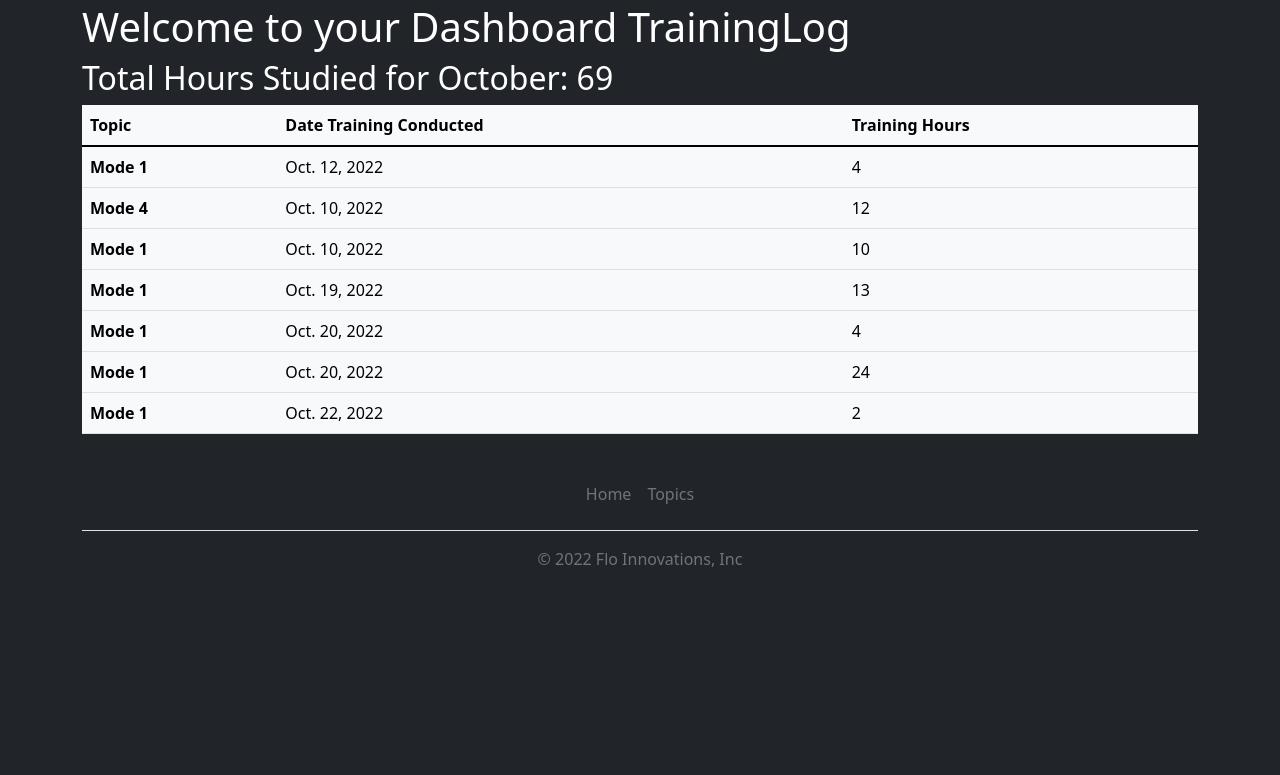
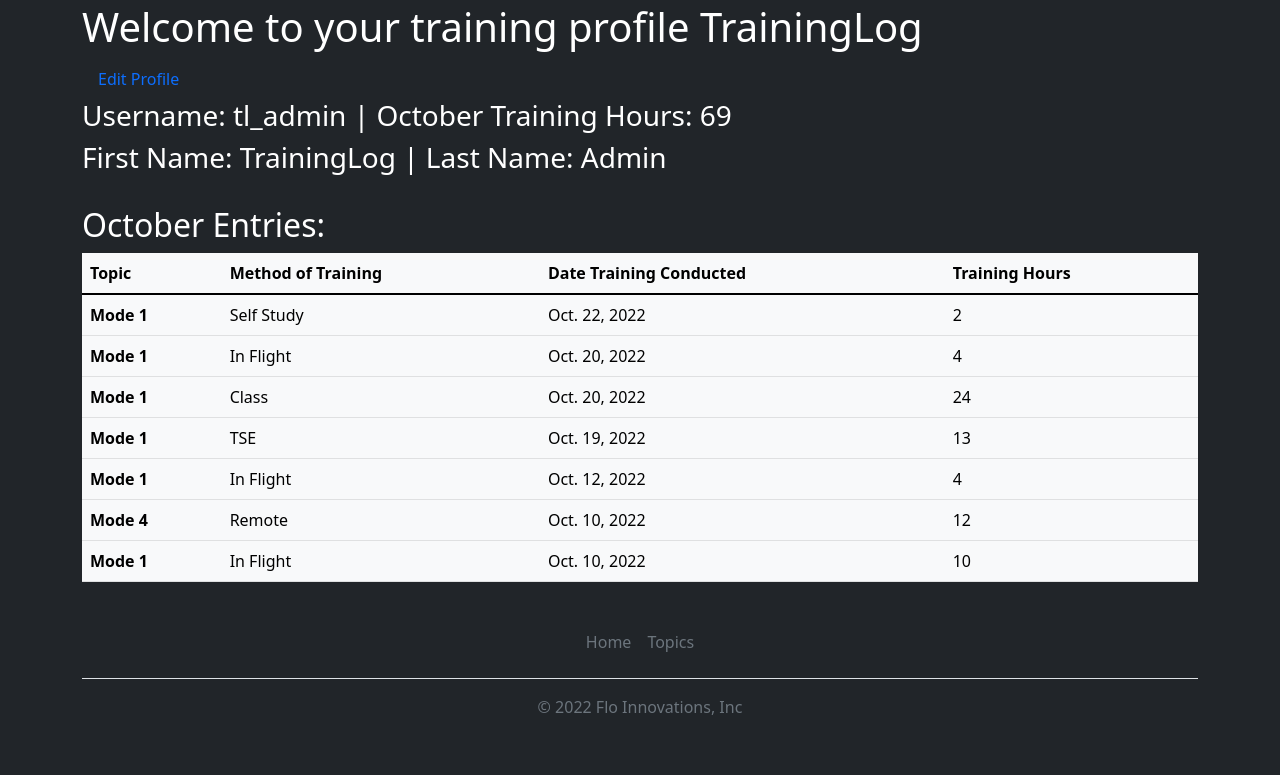
Before and after one commit to gflorkowski4/traininglogsbyflo, a Django app: page /users/dashboard/ in a window 1280 px wide. Shown: the part 69-844 px from the top of the page. Before the commit the page ends 636 px from the top, so only its background shows below. Run offline with Django 4.2, Linux system fonts and the light colour scheme; a user stored in the database is signed in; data comes from the database, SQL or seed files in the repository; both versions use the stored data as it was after the commit; some libraries are stand-ins or nearby versions.

```diff
--- a/training_logs/templates/training_logs/base.html
+++ b/training_logs/templates/training_logs/base.html
@@ -43,7 +43,7 @@
                             </a>
                             <ul class="dropdown-menu">
                                 <li><a class="dropdown-item" href="{% url 'training_logs:topics' %}">Topics</a></li>
-                                <li><a class="dropdown-item" href="#">Profile</a></li>
+                                <li><a class="dropdown-item" href="{% url 'users:dashboard' %}">Profile</a></li>
                             </ul>
                         </li>
                         {% if user.is_superuser %}
--- a/users/templates/registration/admin_dashboard.html
+++ b/users/templates/registration/admin_dashboard.html
@@ -3,6 +3,7 @@
 {% block page_header %}<h1>Welcome to your Admin Dashboard {{ owner }}</h1>{% endblock page_header %}
 
 {% block content %}
+<a class="nav-link" href="{% url 'users:search_results' %}">Search Dates</a>
 </br>
 <h2>The following Individuals have not completed the required hours</h2>
 </br>
@@ -63,6 +64,4 @@
       </tr>
     </tbody>
   </table>
-<h3>Quarterly statistics (total hours, percent completed):</h3>
-
 {% endblock content %}
--- a/users/templates/registration/dashboard.html
+++ b/users/templates/registration/dashboard.html
@@ -1,20 +1,25 @@
 {% extends "training_logs/base.html" %}
 
-{% block page_header %}<h1>Welcome to your Dashboard {{ owner.first_name }}</h1>{% endblock page_header %}
+{% block page_header %}<h1>Welcome to your training profile {{ owner.first_name }}</h1>
+<a class="nav-link" href="{% url 'users:edit_profile' %}">Edit Profile</a>
+{% endblock page_header %}
 
 {% block content %}
 {% for user, hours in total_hours.items %}
 {% if owner == user %}
-<h2>Total Hours Studied for {{ current_month}}: {{ hours }}</h2>
+<h3>Username: {{owner.username}} | {{ current_month}} Training Hours: {{ hours }} </h3>
+<h3>First Name: {{owner.first_name}} | Last Name: {{owner.last_name}}</h3>
 {% endif %}
 {% endfor %}
-
+</br>
+<h2>{{current_month}} Entries:</h2>
 {% for user in users %}
 {% if owner == user %}
 <table class="table table-light table-hover">
   <thead>
     <tr>
       <th scope="col">Topic</th>
+      <th scope="col">Method of Training</th>
       <th scope="col">Date Training Conducted</th>
       <th scope="col">Training Hours</th>
     </tr>
@@ -26,6 +31,7 @@
     {% if user.id == entry.topic.owner.id %}
     <tr>
       <th scope="row">{{ entry.topic}}</th>
+      <td>{{ entry.method_of_training }}</td>
       <td>{{ entry.date_training_conducted }}</td>
       <td>{{ entry.hours }}</td>
     </tr>
--- a/users/urls.py
+++ b/users/urls.py
@@ -11,5 +11,6 @@ urlpatterns = [
     path('register/', views.register, name='register'),
     path('dashboard/', views.dashboard, name='dashboard'),
     path('admin_dashboard/', views.admin_dashboard, name='admin_dashboard'),
-
+    path('edit_profile/',views.edit_profile, name='edit_profile'),
+    path('search_results/', views.search_results, name='search_results')
 ]
--- a/users/views.py
+++ b/users/views.py
@@ -1,11 +1,12 @@
 from django.shortcuts import render, redirect
 from django.contrib.auth import login
-from django.contrib.auth.forms import UserCreationForm
+from django.db.models.functions import Extract
+from django.contrib.auth.forms import UserCreationForm, UserChangeForm
 from training_logs.models import Entry, Topic
 from django.contrib.auth.models import User
 from django.contrib.auth.decorators import login_required
 from django.http import Http404
-from .forms import SignUpForm
+from .forms import EditProfileForm, SignUpForm
 
 from datetime import datetime
 
@@ -36,9 +37,10 @@ def dashboard(request):
     """Dashboard to present data"""
     current_month = datetime.now().strftime('%B')
     owner = request.user
-    entries = Entry.objects.all()
+    entries = Entry.objects.all().order_by('-date_training_conducted')
     topics = Topic.objects.all()
     users = User.objects.all()
+    user_count = User.objects.count()
     total_hours = {}
 
     for user in users:
@@ -63,11 +65,12 @@ def admin_dashboard(request):
     if request.user.is_superuser:
         current_month = datetime.now().strftime('%B')
         owner = request.user
-        entries = Entry.objects.all()
+        entries = Entry.objects.all().order_by('-date_training_conducted')
         topics = Topic.objects.all()
         users = User.objects.all()
         total_hours = {}
         training_method_hours = {}
+        entry_quarters = {}
 
         for user in users:
             hours_total = 0
@@ -77,15 +80,13 @@ def admin_dashboard(request):
                         hours_total += entry.hours
             total_hours[user] = hours_total
 
-
-        for method in ['TSE', 'Remote','Class','In Flight']:
+        for method in ['TSE', 'Remote', 'Class', 'In Flight', 'Self Study']:
             method_hours = 0
             for entry in entries:
                 if entry.month_published() == current_month:
                     if entry.method_of_training == method:
                         method_hours += entry.hours
             training_method_hours[method] = method_hours
-
 
         return render(request, 'registration/admin_dashboard.html',
                       {'entries': entries,
@@ -94,6 +95,68 @@ def admin_dashboard(request):
                        'owner': owner,
                        'total_hours': total_hours,
                        'training_method_hours': training_method_hours,
-                       'current_month': current_month})
+                       'current_month': current_month,
+                       })
     else:
         raise Http404
+
+
+@login_required
+def edit_profile(request):
+    if request.method == 'POST':
+        form = EditProfileForm(request.POST, instance=request.user)
+        if form.is_valid:
+            form.save()
+            return redirect('users:dashboard')
+    else:
+        form = EditProfileForm(instance=request.user)
+        args = {
+            'form': form}
+        return render(request, 'registration/edit_profile.html', args)
+
+
+@login_required
+def search_results(request):
+    training_method_hours = {}
+    total_hours = {}
+    users = User.objects.all()
+    bad_users = {}
+
+    if request.method == 'POST':
+        start_date = request.POST.get('start_date')
+        end_date = request.POST.get('end_date')
+        req_hours = int(request.POST.get('req_hours'))
+
+        # Now the data is the entries that are in between the selected dates.
+        data = Entry.objects.filter(
+            date_training_conducted__range=(start_date, end_date)).order_by('-date_training_conducted')
+
+        # Query for Each Training Method Totals
+        for method in ['TSE', 'Remote', 'Class', 'In Flight', 'Self Study']:
+            method_hours = 0
+            for entry in data:
+                if entry.method_of_training == method:
+                    method_hours += entry.hours
+            training_method_hours[method] = method_hours
+
+        # User Totals for the queried dates
+        for user in users:
+            hours_total = 0
+            for entry in data:
+                if user == entry.topic.owner:
+                    hours_total += entry.hours
+            total_hours[user] = hours_total
+
+        #people that have not done the correct hours
+        for user, hours in total_hours.items():
+            if hours < req_hours:
+                bad_users[user] = hours
+
+        return render(request, 'registration/search_results.html', {'data': data,
+                                                                    'training_method_hours': training_method_hours,
+                                                                    'total_hours':total_hours,
+                                                                    'req_hours':req_hours,
+                                                                    'bad_users':bad_users})
+    else:
+        data = Entry.objects.all()
+        return render(request, 'registration/search_results.html', {'data': data})
```
Also changed, not shown: users/forms.py (+6 -1 lines), users/templates/registration/edit_profile.html (added, +15 -0 lines), users/templates/registration/search_results.html (added, +97 -0 lines), db.sqlite3.
